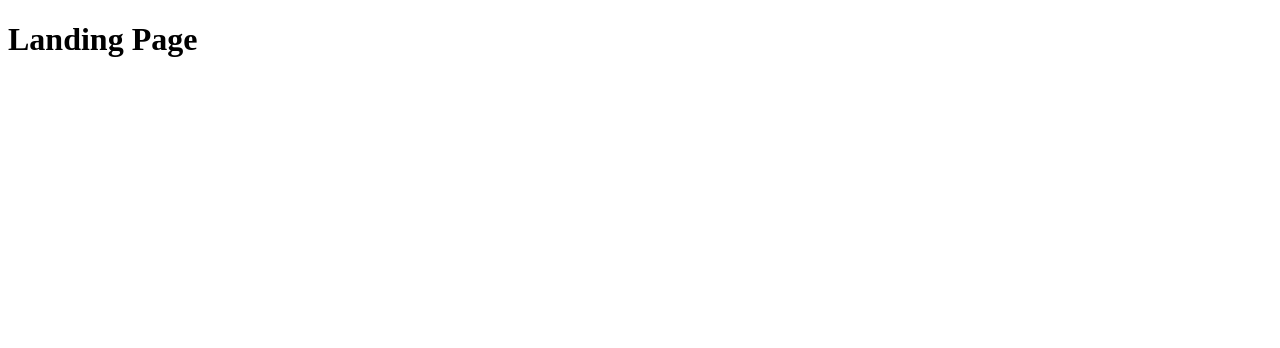
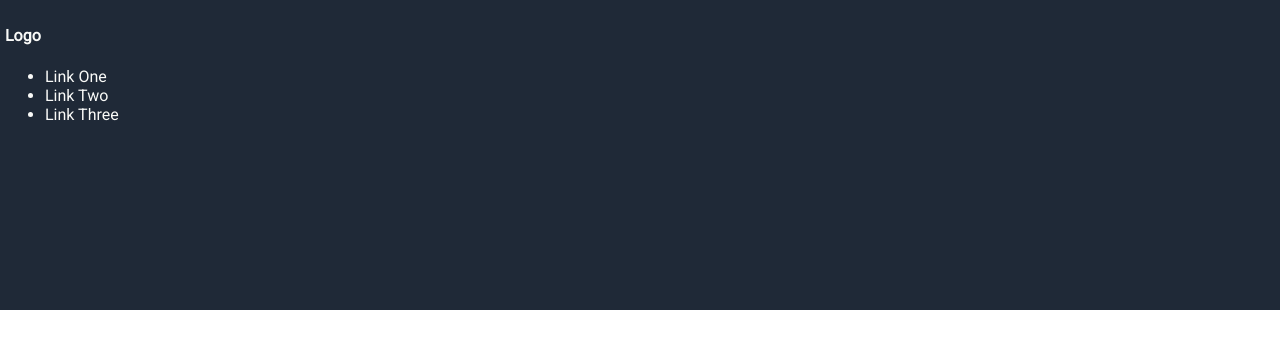
Before and after one commit to grford15/odin-landingpage, a plain HTML site: page index.html in a window 1280 px wide. Drawn offline with Linux system fonts and the light colour scheme.

Commit message:
add basic header with some styling

```diff
--- a/index.html
+++ b/index.html
@@ -5,9 +5,24 @@
 		<meta http-equiv="X-UA-Compatible" content="IE=edge" />
 		<meta name="viewport" content="width=device-width, initial-scale=1.0" />
 		<link rel="stylesheet" href="sytles.css" />
+		<link rel="preconnect" href="https://fonts.googleapis.com" />
+		<link rel="preconnect" href="https://fonts.gstatic.com" crossorigin />
+		<link
+			href="https://fonts.googleapis.com/css2?family=Roboto&family=Roboto+Mono&display=swap"
+			rel="stylesheet"
+		/>
 		<title>Odin Landing Page</title>
 	</head>
 	<body>
-		<h1>Landing Page</h1>
+		<header>
+			<div class="nav">
+				<h4>Logo</h4>
+				<ul>
+					<li>Link One</li>
+					<li>Link Two</li>
+					<li>Link Three</li>
+				</ul>
+			</div>
+		</header>
 	</body>
 </html>
--- a/sytles.css
+++ b/sytles.css
@@ -0,0 +1,17 @@
+:root {
+	--main-text: "Roboto", sans-serif;
+	--secondary-text: "Roboto Mono", monospace;
+}
+
+body {
+	font-family: var(--main-text);
+	margin: 0px;
+}
+
+header {
+	width: 100%;
+	background-color: #1f2937;
+	color: #f9faf8;
+	height: 300px;
+	padding: 5px;
+}
```
